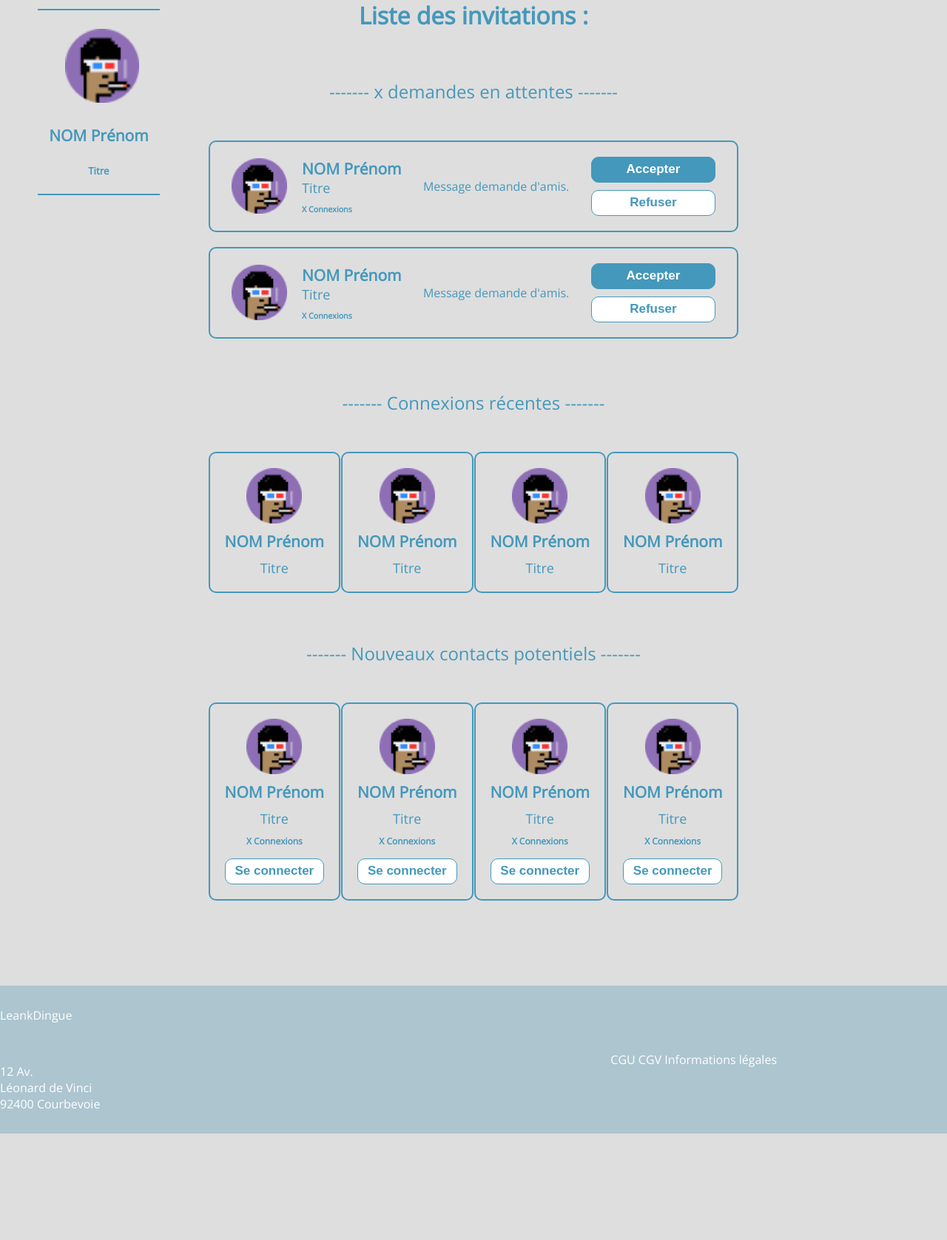
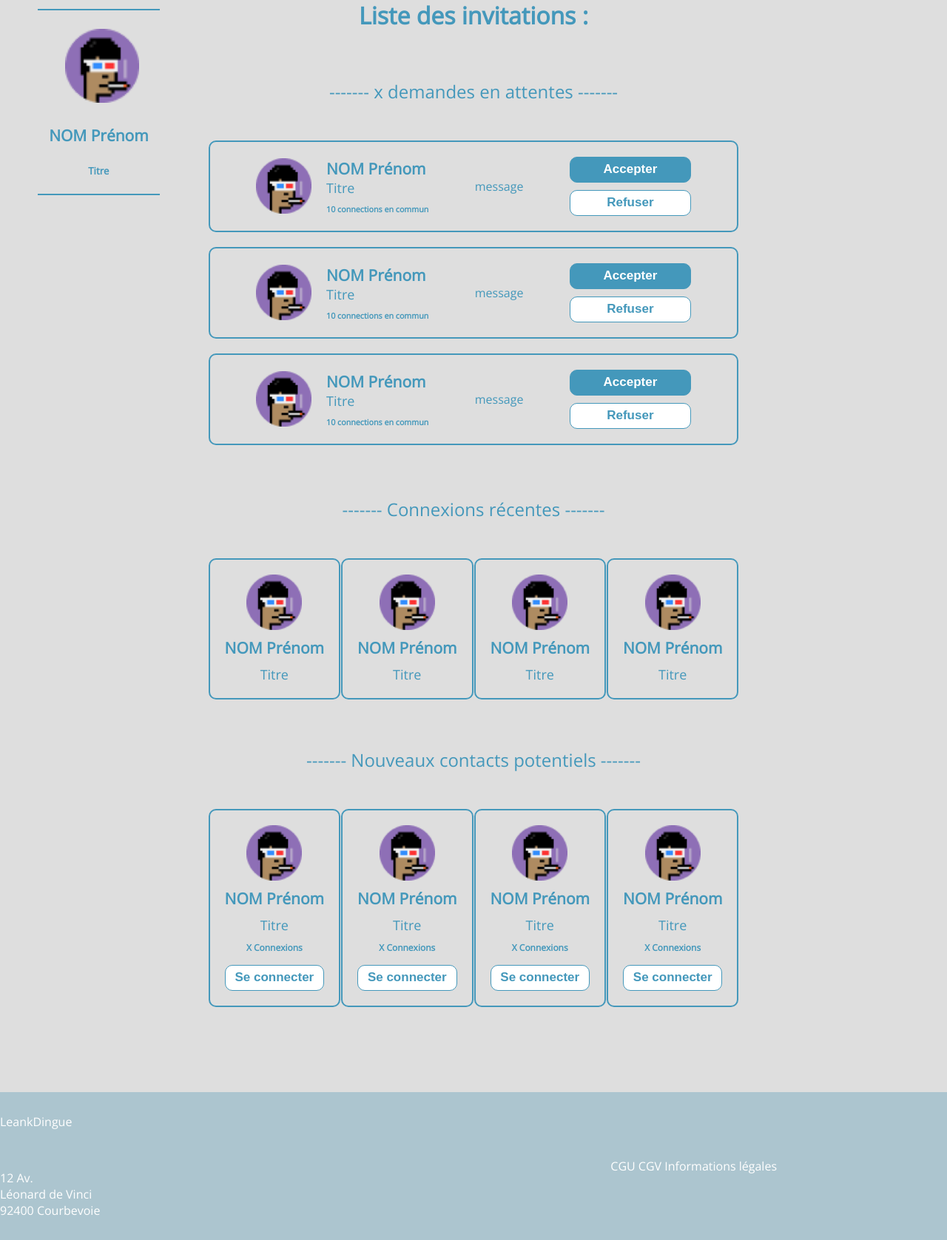
Before and after one commit to gauthiermyr/web-dev-projet, a PHP site: page /invites.php in a window 1280 px wide. Shown: the part 128-1805 px from the top of the page at 74% size. Before the commit the page ends 1661 px from the top, so only its background shows below. Run offline with PHP 8.4, Linux system fonts and the light colour scheme.

Commit message:
dynamic invites

```diff
--- a/index.php
+++ b/index.php
@@ -40,7 +40,7 @@
         include('src/dynamic/footer.php');
 ?>
 
-    <script src="./public/js/navigation.js"></script>*
+    <script src="./public/js/navigation.js"></script>
     <script src="./public/js/main.js"></script>
 </body>
 </html>
--- a/invites.php
+++ b/invites.php
@@ -10,12 +10,12 @@
     <div class="invitations-notifs">
         <h2>Liste des invitations :</h2>
         <p class="invitations-notifs-titre">------- x demandes en attentes -------</p>
-        <div class="invitations-attente">
-            <div class="invitations-attente-liste"> <!-- Multiplier cette div par le nombre de demandes -->
+        <div id="invitation_container" class="invitations-attente">
+            <!-- <div class="invitations-attente-liste"> Multiplier cette div par le nombre de demandes
                 <div class="invitations-attente-profil">
                     <img src="./public/img/profil.png"></img>
                     <div class="invitations-attente-profil-detail">
-                        <a class="clickable">NOM Prénom</a> <!-- Lien qui renvoi vers le profil du mec -->
+                        <a class="clickable">NOM Prénom</a> Lien qui renvoi vers le profil du mec
                         <h5>Titre</h5>
                         <h6>X Connexions</h6>
                     </div>
@@ -27,78 +27,26 @@
                     <button class="invitations-attente-accepter clickable">Accepter</button>
                     <button class="invitations-attente-refuser clickable">Refuser</button>
                 </div>
-            </div>
-            <div class="invitations-attente-liste"> <!-- Multiplier cette div par le nombre de demandes -->
-                <div class="invitations-attente-profil">
-                    <img src="./public/img/profil.png"></img>
-                    <div class="invitations-attente-profil-detail">
-                        <a class="clickable">NOM Prénom</a> <!-- Lien qui renvoi vers le profil du mec -->
-                        <h5>Titre</h5>
-                        <h6>X Connexions</h6>
-                    </div>
-                </div>
-                <div class="invitations-attente-message">
-                    <p>Message demande d'amis.</p>
-                </div>
-                <div class="invitations-attente-choix">
-                    <button class="invitations-attente-accepter clickable">Accepter</button>
-                    <button class="invitations-attente-refuser clickable">Refuser</button>
-                </div>
-            </div>
+            </div> -->
         </div>
         <p class="invitations-notifs-titre">------- Connexions récentes -------</p> <!-- Mettre les 4 dernières connexions -->
-        <div class="invitations-recent">
-            <div class="invitations-recent-profil">
+        <div id="recent_connexionx_container" class="invitations-recent">
+            <!-- <div class="invitations-recent-profil">
                 <img src="./public/img/profil.png"></img>
-                <a class="clickable">NOM Prénom</a> <!-- Lien qui renvoi vers le profil du mec -->
+                <a class="clickable">NOM Prénom</a>  Lien qui renvoi vers le profil du mec
                 <h5>Titre</h5>
-            </div>
-            <div class="invitations-recent-profil">
-                <img src="./public/img/profil.png"></img>
-                <a class="clickable">NOM Prénom</a> <!-- Lien qui renvoi vers le profil du mec -->
-                <h5>Titre</h5>
-            </div>
-            <div class="invitations-recent-profil">
-                <img src="./public/img/profil.png"></img>
-                <a class="clickable">NOM Prénom</a> <!-- Lien qui renvoi vers le profil du mec -->
-                <h5>Titre</h5>
-            </div>
-            <div class="invitations-recent-profil">
-                <img src="./public/img/profil.png"></img>
-                <a class="clickable">NOM Prénom</a> <!-- Lien qui renvoi vers le profil du mec -->
-                <h5>Titre</h5>
-            </div>
+            </div> -->
         </div>
         <p class="invitations-notifs-titre">------- Nouveaux contacts potentiels -------</p>
-        <div class="invitations-nouveau">
-            <div class="invitations-nouveau-profil">
+        <div id="contacts_container" class="invitations-nouveau">
+            <!-- <div class="invitations-nouveau-profil">
                 <img src="./public/img/profil.png"></img>
-                <a class="clickable">NOM Prénom</a> <!-- Lien qui renvoi vers le profil du mec -->
+                <a class="clickable">NOM Prénom</a> Lien qui renvoi vers le profil du mec
                 <h5>Titre</h5>
                 <h6>X Connexions</h6>
                 <button class="invitations-nouveau-connecter clickable">Se connecter</button>
-            </div>
-            <div class="invitations-nouveau-profil">
-                <img src="./public/img/profil.png"></img>
-                <a class="clickable">NOM Prénom</a> <!-- Lien qui renvoi vers le profil du mec -->
-                <h5>Titre</h5>
-                <h6>X Connexions</h6>
-                <button class="invitations-nouveau-connecter clickable">Se connecter</button>
-            </div>
-            <div class="invitations-nouveau-profil">
-                <img src="./public/img/profil.png"></img>
-                <a class="clickable">NOM Prénom</a> <!-- Lien qui renvoi vers le profil du mec -->
-                <h5>Titre</h5>
-                <h6>X Connexions</h6>
-                <button class="invitations-nouveau-connecter clickable">Se connecter</button>
-            </div>
-            <div class="invitations-nouveau-profil">
-                <img src="./public/img/profil.png"></img>
-                <a class="clickable">NOM Prénom</a> <!-- Lien qui renvoi vers le profil du mec -->
-                <h5>Titre</h5>
-                <h6>X Connexions</h6>
-                <button class="invitations-nouveau-connecter clickable">Se connecter</button>
-            </div>
+            </div> -->
+
         </div>
     </div>
 
@@ -107,5 +55,6 @@
     ?>
 
     <script src="./public/js/navigation.js"></script>
+    <script src="./public/js/invites.js"></script>
 </body>
 </html>
--- a/login.php
+++ b/login.php
@@ -10,7 +10,7 @@
                 <input name="email" id="email-input" class="identification-write-input" type="text" placeholder="E-mail"></input>
             </div>
             <div class="identification-write clickable">
-                <input name="password" id="password-input" class="identification-write-input" type="text" placeholder="Mot de passe"></input>
+                <input name="password" id="password-input" class="identification-write-input" type="password" placeholder="Mot de passe"></input>
             </div>
             <div class="identification-valider">
                 <input type="submit" class="identification-valider-button clickable" onclick="">Se connecter</input>
--- /dev/null
+++ b/public/js/invites.js
@@ -0,0 +1,170 @@
+const invitations = [
+    {
+        name: "NOM Prénom",
+        src_profile: "./public/img/profil.png",
+        bio: "Titre",
+        nbr_cmn_con: 10,
+        msg: "message",
+    },
+    {
+        name: "NOM Prénom",
+        src_profile: "./public/img/profil.png",
+        bio: "Titre",
+        nbr_cmn_con: 10,
+        msg: "message",
+    },
+    {
+        name: "NOM Prénom",
+        src_profile: "./public/img/profil.png",
+        bio: "Titre",
+        nbr_cmn_con: 10,
+        msg: "message",
+    },
+]
+
+const recent_connexions = [
+    {
+        name: "NOM Prénom",
+        src_profile: "./public/img/profil.png",
+        bio: "Titre"
+    },
+    {
+        name: "NOM Prénom",
+        src_profile: "./public/img/profil.png",
+        bio: "Titre"
+    },
+    {
+        name: "NOM Prénom",
+        src_profile: "./public/img/profil.png",
+        bio: "Titre"
+    },
+    {
+        name: "NOM Prénom",
+        src_profile: "./public/img/profil.png",
+        bio: "Titre"
+    },
+]
+
+const new_contacts = [
+    {
+        name: "NOM Prénom",
+        bio: "Titre",
+        nbr_cmn_con: 10
+    },
+    {
+        name: "NOM Prénom",
+        bio: "Titre",
+        nbr_cmn_con: 10
+    },
+    {
+        name: "NOM Prénom",
+        bio: "Titre",
+        nbr_cmn_con: 10
+    },
+    {
+        name: "NOM Prénom",
+        bio: "Titre",
+        nbr_cmn_con: 10
+    },
+]
+
+let invitation_container;
+let connexion_container;
+let new_contact_container;
+
+function invitationHTML(invitation) {
+    return (
+        "<div class='invitations-attente-liste'>" +
+            "<div class='invitations-attente-profil'>" +
+                "<img src='" + invitation.src_profile + "'></img>" +
+                "<div class='invitations-attente-profil-detail'>" +
+                    "<a class='clickable'>" + invitation.name + "</a>" +
+                    "<h5>" + invitation.bio + "</h5>" +
+                    "<h6>" + invitation.nbr_cmn_con + " connections en commun</h6>" +
+                "</div>" +
+            "</div>" +
+            "<div class='invitations-attente-message'>" +
+                "<p>" + invitation.msg + "</p>" +
+            "</div>" +
+            "<div class='invitations-attente-choix'>" +
+                "<button class='invitations-attente-accepter clickable'>Accepter</button>" +
+                "<button class='invitations-attente-refuser clickable'>Refuser</button>" +
+            "</div>" +
+        "</div>"
+    )
+}
+
+function connexionHTML(connexion) {
+    return (
+        "<div class='invitations-recent-profil'>" +
+            "<img src='" + connexion.src_profile + "'></img>" +
+            "<a class='clickable'>" + connexion.name + "</a> <!-- Lien qui renvoi vers le profil du mec -->" +
+            "<h5>" + connexion.bio + "</h5>" +
+        "</div>"
+    )
+}
+
+function contactHTML(contact) {
+    return (
+        "<div class='invitations-nouveau-profil'>" +
+            "<img src='./public/img/profil.png'></img>" +
+            "<a class='clickable'>NOM Prénom</a> <!-- Lien qui renvoi vers le profil du mec -->" +
+            "<h5>Titre</h5>" +
+            "<h6>X Connexions</h6>" +
+            "<button class='invitations-nouveau-connecter clickable'>Se connecter</button>" +
+        "</div>"
+    )
+}
+
+const load_content = (invitations, recent_connexions, new_contacts) => {
+    invitations.forEach((invitation) => {
+        invitation_container.insertAdjacentHTML("beforeEnd", invitationHTML(invitation));
+    });
+
+    recent_connexions.forEach((connexion) => {
+        connexion_container.insertAdjacentHTML("beforeEnd", connexionHTML(connexion));
+    });
+
+    new_contacts.forEach((contact) => {
+        new_contact_container.insertAdjacentHTML("beforeEnd", contactHTML(contact));
+    });
+}
+
+(() => {
+
+    // fetch("./src/api/invites.php", {
+    //     method: 'GET'
+    // }).then((response) => {
+    //     return response.json();
+    // }).then((data) => {
+    //     invitations = data;
+    // });
+
+    // fetch("./src/api/recent_connexions.php", {
+    //     method: 'GET'
+    // }).then((response) => {
+    //     return response.json();
+    // }).then((data) => {
+    //     recent_connexions = data;
+    // });
+
+    // fetch("./src/api/new_contacts.php", {
+    //     method: 'GET'
+    // }).then((response) => {
+    //     return response.json();
+    // }).then((data) => {
+    //     new_contacts = data;
+    // });
+
+    invitation_container = document.querySelector("#invitation_container");
+    connexion_container = document.querySelector("#recent_connexionx_container")
+    new_contact_container = document.querySelector("#contacts_container")
+
+    if (recent_connexions.length > 4){
+        recent_connexions = recent_connexions.slice(0, 4);
+    }
+    if (new_contacts.length > 4) {
+        new_contacts = new_contacts.slice(0, 4);
+    }
+    load_content(invitations, recent_connexions, new_contacts);
+})();
--- a/src/dynamic/header.php
+++ b/src/dynamic/header.php
@@ -19,16 +19,16 @@ if(isset($_SESSION['user'])){
     <div class="navigation">
         <div id="nav-container">
             <div class="nav-element">
-                <img src="./public/img/LeankDingue.png"></img>
+            <a href="./"><img src="./public/img/LeankDingue.png"></img></a>
             </div>
             <div class="nav-element nav-element-input">
                 <input id="input-nav-bar" type="text" placeholder="Recherche..."></input>
                 <button class="hover-translate" onclick="search()">Rechercher</button>
             </div>
             <div class="nav-element text-white">
-                <span onclick="alert('Invitation')" class="clickable hover-translate">Invitation</span>
-                <span onclick="alert('Chat')" class="clickable hover-translate">Chat</span>
-                <span onclick="alert('Profil')" class="clickable hover-translate">Profile</span>
+                <a href="./invites.php"><span class="clickable hover-translate">Invitation</span></a>
+                <a href="./chat.php"><span class="clickable hover-translate">Chat</span></a>
+                <a href="./profile.php"><span class="clickable hover-translate">Profile</span></a>
                 <span class="clickable hover-translate"><a href="src/api/logout.php">Déconnexion</a></span>
             </div>
         </div>
```
Also changed, not shown: chat.php (added, +88 -0 lines), index-entreprise.php (added, +91 -0 lines), profile.php (added, +30 -0 lines).
